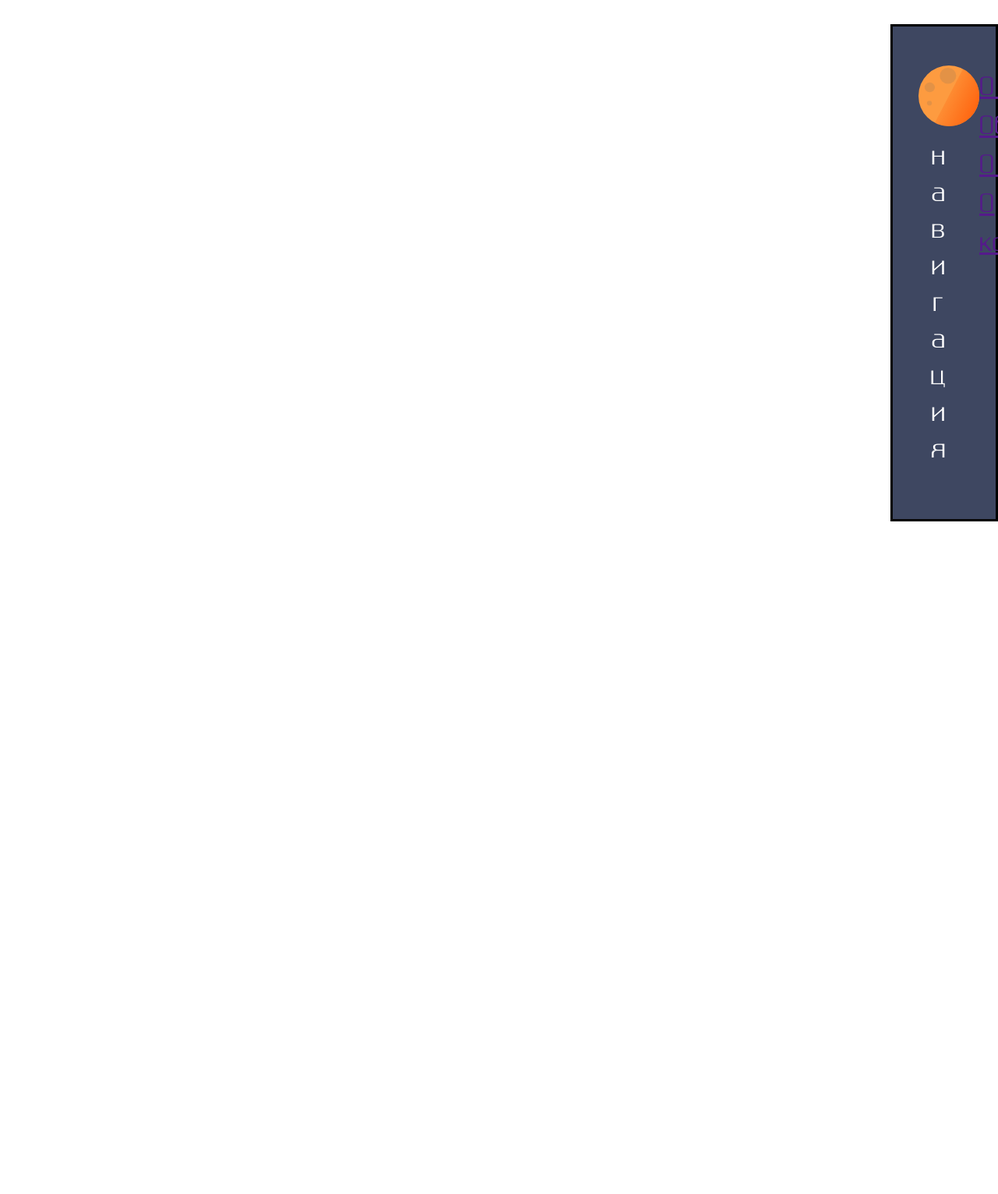
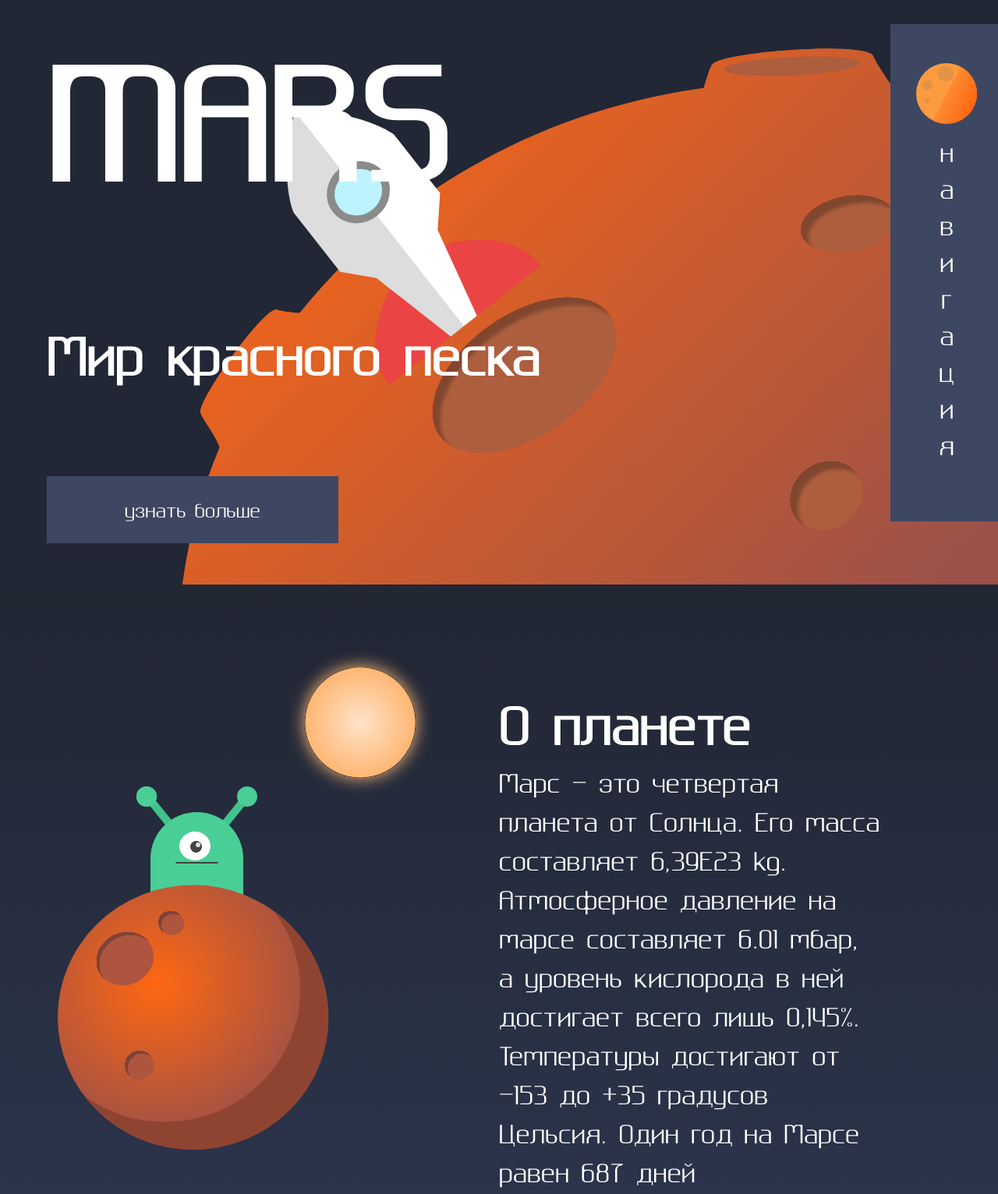
Before and after one commit to Alberto-Malberto/Basic-Level, a plain HTML site: page Site about Mars/index.html in a window 1280 px wide. Shown: the part 50-1582 px from the top of the page at 78% size. Before the commit the page ends 800 px from the top, so only its background shows below. Drawn offline with Linux system fonts and the light colour scheme.

Commit message:
ufdfgifgh

```diff
--- a/Site about Mars/index.html
+++ b/Site about Mars/index.html
@@ -13,7 +13,7 @@
             <p class="nav-text">навигация</p>
         </section>
         <section class="section-right">
-            <div>
+            <div class="section-right-container">
                 <a href="">О планете</a>
                 <a href="">Об изучении</a>
                 <a href="">О спутниках</a>
@@ -21,10 +21,38 @@
             </div>
         </section>
     </nav>
+    <header class="header-section">
+        <div class="header-bg">
+            <img src="img/header-planet.svg" class="header-planet">
+            <img src="img/header-rocket.svg"  class="header-rocket">
+        </div>
+        <div class="header-content">
+            <h1>Mars</h1>
+            <h2>Мир красного песка</h2>
+            <button>узнать больше</button>
+        </div>
+    </header>
+    <main class="main-section">
+        <section class="about-container">
+            <div class="about-left">
+                <div class="about-alien">
+                    <img src="img/section-2-alien-eye.svg" class="about-alien-eye">
+                </div>
+                <img src="img/section-2-planets.svg" class="about-planet">
+            </div>
+            <div class="about-right">
+                <h2>О планете</h2>
+                <p>Марс - это четвертая планета от Солнца. Его масса составляет 6,39E23 kg. Атмосферное давление на марсе составляет 6.01 мбар, а уровень кислорода в ней достигает всего лишь 0,145%. Температуры достигают от -153 до +35 градусов Цельсия. Один год на Марсе равен 687 дней</p>
+            </div>
+        </section>
+    </main>
+    <section class="section-study">
+
+    </section>
 </body>
 <html>
 
 <!-- В первом уроке тебе нужно было сделать рабочий макет внутри программы figma, по образцу, который тебе предоставлен. Или же сделать свой сайт по тематике, но следуя структуре, представленной в шаблоне.
 
 Сегодня же домашним заданием будет являться верстка этого дизайна. Верстка должна быть выполнена с использованием семантических тегов и проверена на валидаторе, на предмет ошибок в коде.
-Материалы в папке "Знакомство с Figma" -->
+Материалы в папке "Знакомство с Figma -->
--- a/Site about Mars/style.css
+++ b/Site about Mars/style.css
@@ -29,19 +29,130 @@ p{
 
 .nav-section {
     height: calc(100vh - 162px);
-    width: 138px;
-    border: solid;
+    width: 430px;
     position: fixed;
     display: flex;
     right: 0;
     top: 50%;
-    transform:translate(0,-50%);
+    transform:translate(292px,-50%);
     background-color: #3E4761;
-    padding: 50px 53px 0px 33px;
+    transition:1.0s;
+    z-index: 1234567890;
 }
-
 .nav-text{
     writing-mode: vertical-lr;
     text-orientation: upright;
     color: white;
 }
+
+.section-left {
+    display: flex;
+    flex-direction: column;
+    align-items: center;
+    padding: 50px 53px 0px 33px;
+}
+
+.section-right-container a{
+    color: white;
+    text-decoration: none;
+}
+
+.section-right-container {
+    display: flex;
+    flex-direction: column;
+    padding: 150px 0 150px;
+    gap: 41px;
+}
+
+.nav-section:hover {
+    transform:translate(0, -50%);
+}
+
+.header-section{
+    background-color:#222735;
+    height: 100vh;
+    width: 100%;
+    position: relative;
+}
+
+.header-bg{
+    position: absolute;
+    height: 100%;
+    width: 100%;
+}
+
+.header-content{
+    position: absolute;
+    height: 100%;
+    width: 100%;
+    color: white;
+    display: flex;
+    top: 0;
+    left: 0;
+    flex-direction: column;
+    justify-content: space-around;
+    padding-left: 60px;
+    align-items: flex-start;
+}
+
+.header-content h1{
+    text-transform: uppercase;
+}
+
+.header-planet{
+    right:0;
+    bottom:0;
+    position: absolute;
+}
+
+.header-rocket {
+    position: absolute;
+    left: 22%;
+    bottom: 32%;
+}
+
+.header-section button{
+    background-color: #3E4761;
+    color: white;
+    padding: 25px 100px;
+    font-size: 22px;
+    border: none;
+}
+
+.about-container{
+    background-image:linear-gradient(#212633, #2B344B);
+    color:white;
+    display: flex;
+    height: 100vh;
+    position: relative;
+}
+
+.about-left {
+    width: 50%;
+    padding: 85px 74px;
+}
+
+.about-right {
+    width: 50%;
+    padding: 130px 150px 0 0;
+}
+
+.about-planet {
+    height: 80%;
+    position: absolute;
+}
+
+.about-alien {
+    background-image:url("img/section-2-alien.svg");
+    width: 155px;
+    height: 197px;
+    position: absolute;
+    left: 175px;
+    bottom: 43%;
+}
+
+.about-alien-eye{
+    position: absolute;
+    left: 69px;
+    bottom: 57%;
+}
```
Also changed, not shown: Site about Mars/План_урока.txt, команды гит.txt.
